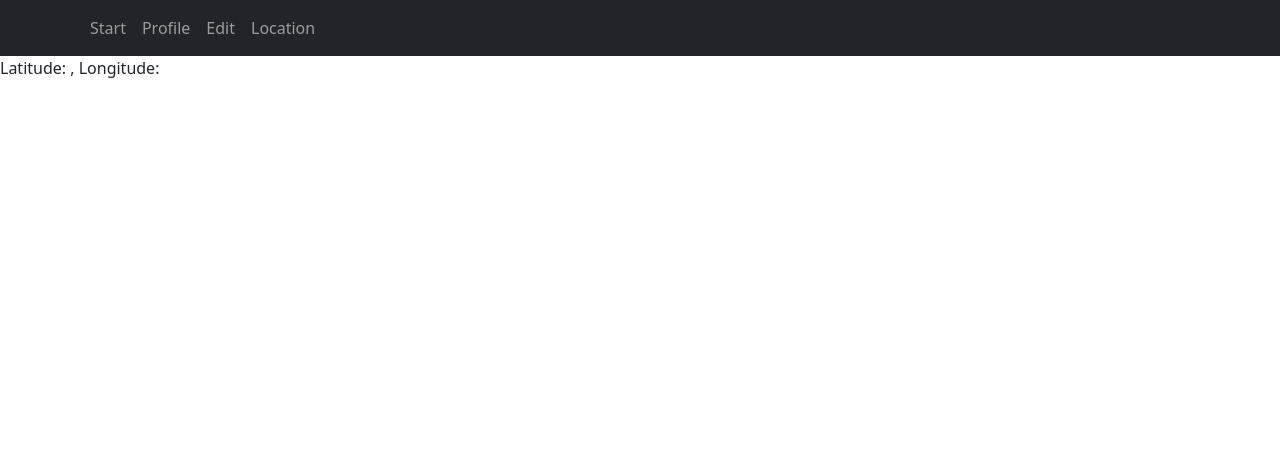
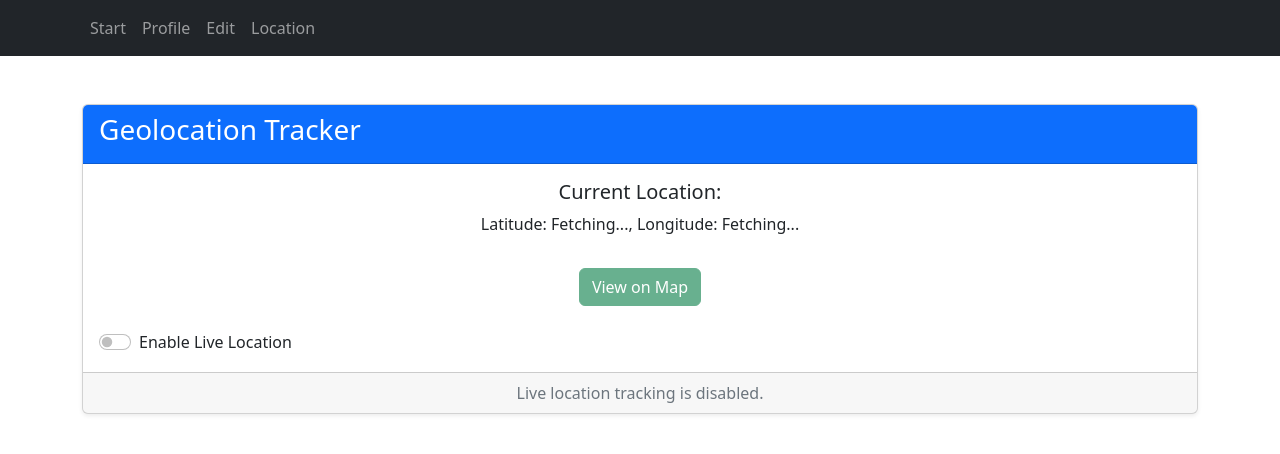
Before and after one commit to Nand2004/GeoConnect, a React (Create React App) app in the folder frontend/: page /geoLocation in a window 1280 px wide. Shown: the top 454 px of the page. Built offline with nearby package versions, Linux system fonts and the light colour scheme; no server answers.

Commit message:
Styled the frontend

```diff
--- a/frontend/src/components/location/geoLocation.js
+++ b/frontend/src/components/location/geoLocation.js
@@ -1,11 +1,13 @@
 import React, { useState, useEffect } from 'react';
 import axios from 'axios';
+import 'bootstrap/dist/css/bootstrap.min.css'; // Ensure Bootstrap is included
 
 const GeolocationComponent = () => {
   const [location, setLocation] = useState({ latitude: null, longitude: null });
   const [error, setError] = useState(null);
+  const [liveTracking, setLiveTracking] = useState(false);
 
-  const userId = localStorage.getItem('userId'); // Assume you store the user's ID in local storage when they log in
+  const userId = localStorage.getItem('userId'); // Assume userId is stored in local storage
 
   // Get user's location on component mount
   useEffect(() => {
@@ -28,6 +30,35 @@ const GeolocationComponent = () => {
     }
   }, []);
 
+  // Handle live location tracking
+  useEffect(() => {
+    let watchId;
+    if (liveTracking) {
+      if (navigator.geolocation) {
+        watchId = navigator.geolocation.watchPosition(
+          (position) => {
+            setLocation({
+              latitude: position.coords.latitude,
+              longitude: position.coords.longitude,
+            });
+            sendLocationToServer(position.coords.latitude, position.coords.longitude);
+          },
+          (error) => {
+            setError(error.message);
+            console.error('Error watching location:', error);
+          }
+        );
+      }
+    }
+
+    // Cleanup
+    return () => {
+      if (navigator.geolocation && watchId) {
+        navigator.geolocation.clearWatch(watchId);
+      }
+    };
+  }, [liveTracking]);
+
   // Send location to server
   const sendLocationToServer = async (latitude, longitude) => {
     if (!userId) {
@@ -37,13 +68,9 @@ const GeolocationComponent = () => {
 
     try {
       const response = await axios.post(
-        `${process.env.REACT_APP_BACKEND_SERVER_URI}/location/locationUpdate`, // updated URL to match new convention
-        { userId, latitude, longitude }, // send userId along with the coordinates
-        {
-          headers: {
-            'Content-Type': 'application/json',
-          },
-        }
+        `${process.env.REACT_APP_BACKEND_SERVER_URI}/user/locationUpdate`,
+        { userId, latitude, longitude },
+        { headers: { 'Content-Type': 'application/json' } }
       );
       console.log('Location sent to server:', response.data);
     } catch (error) {
@@ -52,14 +79,49 @@ const GeolocationComponent = () => {
   };
 
   return (
-    <div>
-      {error ? (
-        <p>Error: {error}</p>
-      ) : (
-        <p>
-          Latitude: {location.latitude}, Longitude: {location.longitude}
-        </p>
-      )}
+    <div className="container mt-5">
+      <div className="card shadow-sm">
+        <div className="card-header bg-primary text-white">
+          <h3>Geolocation Tracker</h3>
+        </div>
+        <div className="card-body">
+          {error ? (
+            <div className="alert alert-danger" role="alert">
+              Error: {error}
+            </div>
+          ) : (
+            <div className="text-center">
+              <h5 className="card-title">Current Location:</h5>
+              <p className="card-text">
+                Latitude: {location.latitude || 'Fetching...'}, Longitude: {location.longitude || 'Fetching...'}
+              </p>
+              <button
+                className="btn btn-success mt-3"
+                onClick={() => window.open(`https://www.google.com/maps?q=${location.latitude},${location.longitude}`, '_blank')}
+                disabled={!location.latitude || !location.longitude}
+              >
+                View on Map
+              </button>
+            </div>
+          )}
+
+          <div className="form-check form-switch mt-4">
+            <input
+              className="form-check-input"
+              type="checkbox"
+              id="liveLocationSwitch"
+              checked={liveTracking}
+              onChange={() => setLiveTracking(!liveTracking)}
+            />
+            <label className="form-check-label" htmlFor="liveLocationSwitch">
+              {liveTracking ? 'Disable Live Location' : 'Enable Live Location'}
+            </label>
+          </div>
+        </div>
+        <div className="card-footer text-muted text-center">
+          {liveTracking ? 'Live location tracking is enabled.' : 'Live location tracking is disabled.'}
+        </div>
+      </div>
     </div>
   );
 };
```
